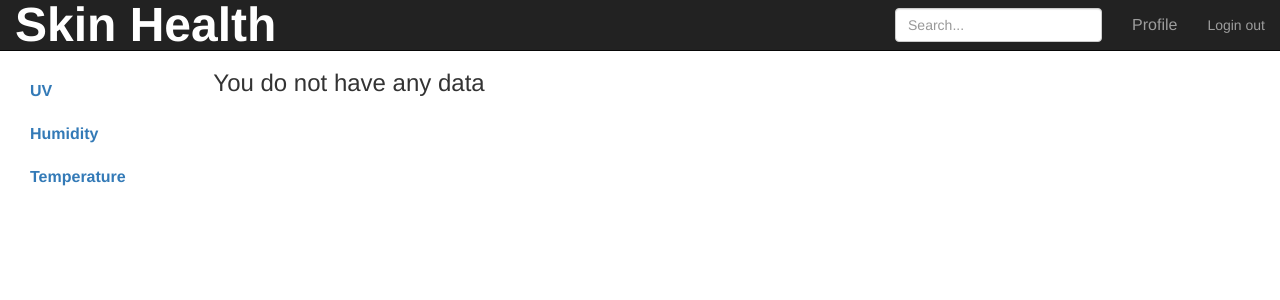
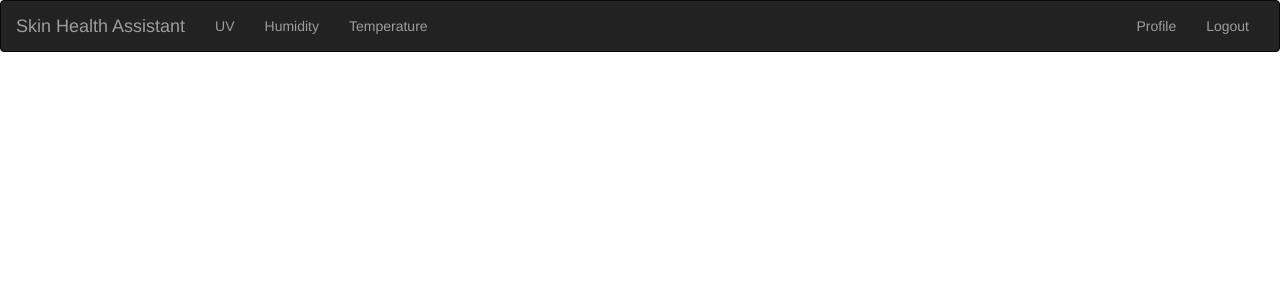
Before and after one commit to Winton1992/SkinHealth, a Django app: page /myhome/data in a window 1280 px wide. Shown: the top 300 px of the page. Run offline with Django 3.2, Linux system fonts and the light colour scheme; data that the repository does not hold is empty; some libraries are stand-ins or nearby versions.

Commit message:
Change base.html

```diff
--- a/myhome/templates/base.html
+++ b/myhome/templates/base.html
@@ -1,87 +1,47 @@
-
 <!DOCTYPE html>
 <html lang="en">
 <head>
-    <meta charset="utf-8">
-    <meta http-equiv="X-UA-Compatible" content="IE=edge">
-    <meta name="viewport" content="width=device-width, initial-scale=1">
-    <!-- The above 3 meta tags *must* come first in the head; any other head content must come *after* these tags -->
-    <meta name="description" content="">
-    <meta name="author" content="">
+    <meta charset="UTF-8">
+    <title>Music</title>
+    {% load static %}
+    <link rel="stylesheet" type="text/css" href="#" />
+    <!-- Latest compiled and minified CSS -->
+    <link rel="stylesheet" href="https://maxcdn.bootstrapcdn.com/bootstrap/3.3.7/css/bootstrap.min.css" integrity="sha384-BVYiiSIFeK1dGmJRAkycuHAHRg32OmUcww7on3RYdg4Va+PmSTsz/K68vbdEjh4u" crossorigin="anonymous">
+    <script src="https://code.jquery.com/jquery-3.2.1.slim.min.js" integrity="sha384-KJ3o2DKtIkvYIK3UENzmM7KCkRr/rE9/Qpg6aAZGJwFDMVNA/GpGFF93hXpG5KkN" crossorigin="anonymous"></script>
+    <script src="https://maxcdn.bootstrapcdn.com/bootstrap/3.3.7/js/bootstrap.min.js" integrity="sha384-Tc5IQib027qvyjSMfHjOMaLkfuWVxZxUPnCJA7l2mCWNIpG9mGCD8wGNIcPD7Txa" crossorigin="anonymous"></script>
+</head>
+<body>
+    <nav class="navbar navbar-inverse">
+        <div class="container-fluid">
 
-    <title>Dashboard Template for Bootstrap</title>
-
-    <!-- Bootstrap core CSS -->
-    <link href="https://getbootstrap.com/docs/3.3/dist/css/bootstrap.min.css" rel="stylesheet">
-
-    <!-- IE10 viewport hack for Surface/desktop Windows 8 bug -->
-    <link href="https://getbootstrap.com/docs/3.3/assets/css/ie10-viewport-bug-workaround.css" rel="stylesheet">
-
-    <!-- Just for debugging purposes. Don't actually copy these 2 lines! -->
-    <script src="https://getbootstrap.com/docs/3.3/assets/js/ie-emulation-modes-warning.js"></script>
-
-  </head>
-
-  <body>
-
-    <nav class="navbar navbar-inverse navbar-fixed-top">
-      <div class="container-fluid">
             <div class="navbar-header">
-          <button type="button" class="navbar-toggle collapsed" data-toggle="collapse" data-target="#navbar" aria-expanded="false" aria-controls="navbar">
+                <button type="button" class="navbar-toggle collapsed" data-toggle="collapse" data-target="#bs-example-navbar-collapse-1" aria-expanded="false">
                     <span class="sr-only">Toggle navigation</span>
                     <span class="icon-bar"></span>
                     <span class="icon-bar"></span>
                     <span class="icon-bar"></span>
                 </button>
-          <a class="navbar-brand" href="#"><strong><font size="7">Skin Health</font></strong></a>
+                <a class="navbar-brand" href={% url "myhome:myhome" %}>Skin Health Assistant</a>
             </div>
-        <div id="navbar" class="navbar-collapse collapse">
+
+            <div class="collapse navbar-collapse" id="bs-example-navbar-collapse-1">
+                <ul class="nav navbar-nav">
+                    <li><a href="#">UV</a></li>
+                    <li><a href="#">Humidity</a></li>
+                    <li><a href="#">Temperature</a></li>
+                </ul>
+
                 <ul class="nav navbar-nav navbar-right">
-            <li><a href="#"><font size="3">Profile</font></a></li>
+                    <li><a href="#">Profile</a></li>
+                    <li><a href="#">Logout</a></li>
+                </ul>
+            </div>
 
-            <li><a href="#">Login out</a></li>
-          </ul>
-          <form class="navbar-form navbar-right">
-            <input type="text" class="form-control" placeholder="Search...">
-          </form>
-        </div>
         </div>
     </nav>
 
-    <div class="container-fluid">
-      <div class="row">
-        <div class="col-sm-3 col-md-2 sidebar">
-          <ul class="nav nav-sidebar">
-            <li class="active"><a href="#">Overview <span class="sr-only">(current)</span></a></li>
-            <p></p>
-            <br />
-            <li><a href="#"><font size="3"><strong>UV</strong></a></font></li>
-            <li><a href="#"><font size="3"><strong>Humidity</strong></a></font></li>
-            <li><a href="#"><font size="3"><strong>Temperature</strong></a></font></li>
-
-          </ul>
-          <!-- <ul class="nav nav-sidebar">
-            <li><a href="">Nav item</a></li>
-            <li><a href="">Nav item again</a></li>
-            <li><a href="">One more nav</a></li>
-            <li><a href="">Another nav item</a></li>
-            <li><a href="">More navigation</a></li>
-          </ul>
-          <ul class="nav nav-sidebar">
-            <li><a href="">Nav item again</a></li>
-            <li><a href="">One more nav</a></li>
-            <li><a href="">Another nav item</a></li>
-          </ul> -->
-
-        </div>
-   {% block Body %}
-
-
+    {% block body %}
     {% endblock %}
 
-    <!-- Bootstrap core JavaScript
-    ================================================== -->
-    <!-- Placed at the end of the document so the pages load faster -->
-    <script src="https://ajax.googleapis.com/ajax/libs/jquery/1.12.4/jquery.min.js"></script>
 </body>
 </html>
--- a/myhome/templates/showdata.html
+++ b/myhome/templates/showdata.html
@@ -13,7 +13,7 @@
 
                 <h2>{{ data.value }}</h2>
                 <h2>{{ data.time }}</h2><br>
-
+{#                <meta http-equiv="Refresh" content="1">#}
             {% endfor %}
         </ul>
         {% else %}
```
Lines whose indentation alone changed are shown as unchanged.
